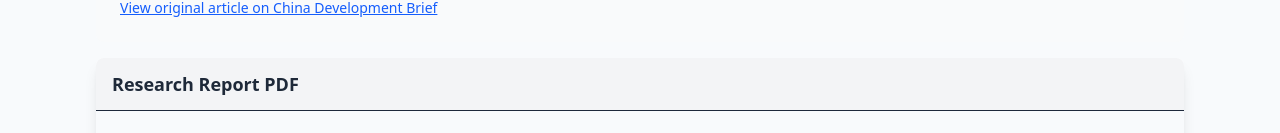
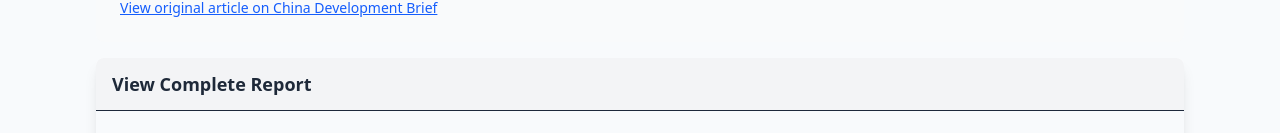
Before and after one commit to AmyWu71/refugee-portfolio, a Next.js app: page /portfolio/research-report-employment-challenges in a window 1280 px wide. Shown: the part 627-760 px from the top of the page. Built offline with nearby package versions, Linux system fonts and the light colour scheme.

Commit message:
Update PDF viewer title to 'View Complete Report'
- Change PDF viewer section title from 'Research Report PDF' to 'View Complete Report'
- Improve user experience with more descriptive and action-oriented title
- Maintain all existing functionality and styling

```diff
--- a/src/app/portfolio/[slug]/page.tsx
+++ b/src/app/portfolio/[slug]/page.tsx
@@ -128,7 +128,7 @@
               {/* 研究报告PDF查看器 */}
               <div className="bg-white rounded-lg shadow-lg overflow-hidden">
                 <div className="bg-gray-100 px-4 py-3 border-b">
-                  <h3 className="text-lg font-semibold text-gray-800">Research Report PDF</h3>
+                  <h3 className="text-lg font-semibold text-gray-800">View Complete Report</h3>
                 </div>
                 <div className="h-[80vh]">
                   <iframe
```
